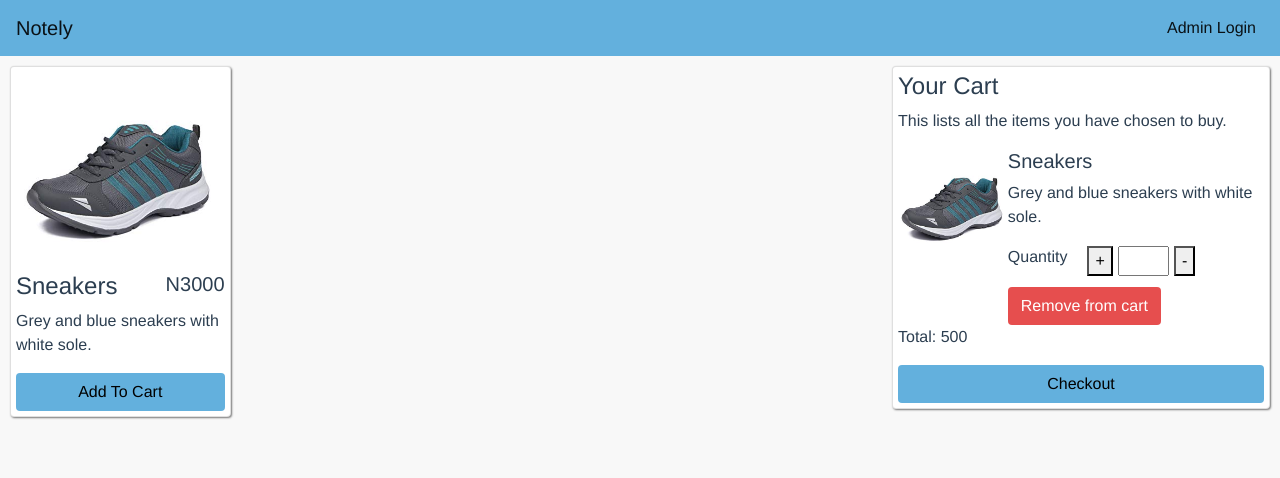
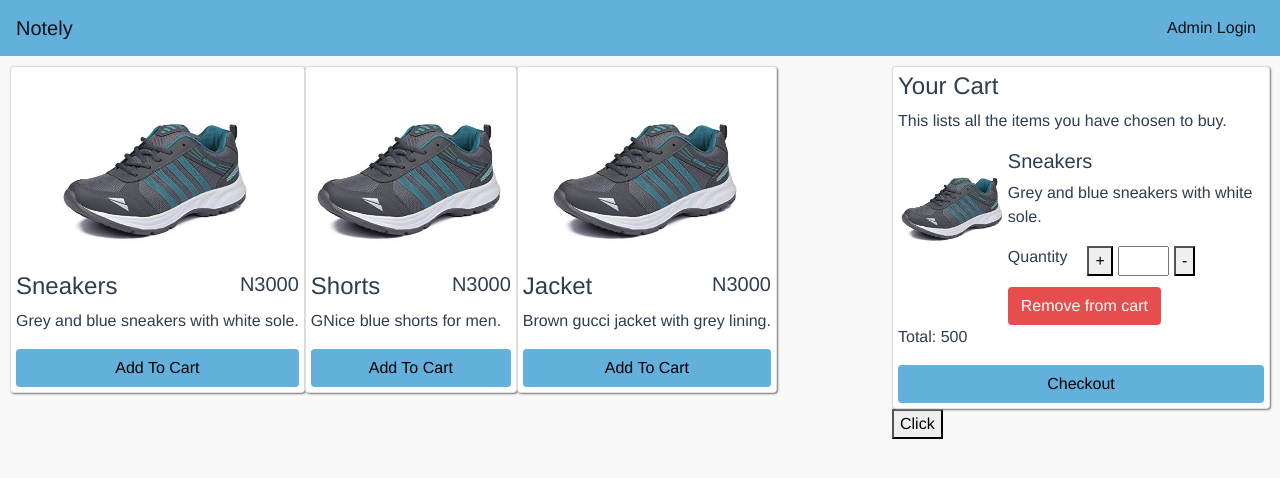
Before and after one commit to georgeben/Using-Vuex-for-state-management, a Vue app: page / in a window 1280 px wide. Shown: the top 478 px of the page. Built offline with nearby package versions, Linux system fonts and the light colour scheme.

Commit message:
Created mock api. Fetched and displayed data from mock API

```diff
--- /dev/null
+++ b/src/api/shop.js
@@ -0,0 +1,42 @@
+/*Mock API */
+
+const products = [
+    {
+        id: 1,
+        name: 'Sneakers',
+        description: 'Grey and blue sneakers with white sole.',
+        price: 3000,
+    },
+    {
+        id: 2,
+        name: 'Shorts',
+        description: 'GNice blue shorts for men.',
+        price: 3000,
+    },
+    {
+        id: 3,
+        name: 'Jacket',
+        description: 'Brown gucci jacket with grey lining.',
+        price: 3000,
+    }
+];
+
+export default {
+    getAllProducts(){
+        return products;
+    },
+
+    addNewProduct({name, description, price}){
+        last_id = products[-1].id;
+        products.push({
+            id: ++last_id,
+            name,
+            description,
+            price,
+        })
+    },
+
+    removeProduct(id){
+        products = products.reduce((product) => product.id !== id);
+    }
+}
--- a/src/components/ProductItem.vue
+++ b/src/components/ProductItem.vue
@@ -2,10 +2,10 @@
     <div class="product-item card">
         <img src="../assets/shoe.jpg" alt="Failed to load image">
         <div class="title">
-            <h4>Sneakers</h4>
-            <h5>N3000</h5>
+            <h4>{{product.name}}</h4>
+            <h5>N{{product.price}}</h5>
         </div>
-        <p>Grey and blue sneakers with white sole.</p>
+        <p>{{product.description}}</p>
         <button class="btn">Add To Cart</button>
     </div>
 </template>
@@ -13,11 +13,12 @@
 <script>
 export default {
     name: 'ProductItem',
+    props: ['product']
 }
 </script>
 <style scoped>
 
-.product-item{
+/* .product-item{
     width: 25%;
 }
 
@@ -30,7 +31,7 @@ export default {
 .title{
     display: flex;
     justify-content: space-between;
-}
+} */
 
 button{
     background-color: rgb(99, 176, 221);
--- a/src/store/store.js
+++ b/src/store/store.js
@@ -1,17 +1,23 @@
 import Vue from 'vue';
 import Vuex from 'vuex';
+import shop from '../api/shop';
 
 Vue.use(Vuex);
 
 const store = new Vuex.Store({
     state: {
-
+        products: [],
     },
     mutations: {
-
+        addProducts: (state, products) => {
+            state.products = products;
+        }
     },
     actions: {
-
+        getAllProducts: (context) => {
+            let products = shop.getAllProducts();
+            context.commit('addProducts', products);
+        }
     },
     getters: {
 
--- a/src/views/Home.vue
+++ b/src/views/Home.vue
@@ -1,11 +1,15 @@
 <template>
   <div class="home">
     <section class="products" >
-      <ProductItem />
+      <div v-for="product in products" v-bind:key="product.id">
+        <ProductItem class="product-item" v-bind:product="product" />
+      </div>
     </section>
 
     <section class="cart">
       <ShoppingCart />
+
+      <button @click="show">Click</button>
     </section>
 
   </div>
@@ -14,13 +18,28 @@
 <script>
 import ProductItem from '../components/ProductItem.vue';
 import ShoppingCart from '../components/ShoppingCart.vue';
+import shop from '../api/shop';
 
 export default {
   name: 'home',
+  methods: {
+    show(){
+      console.log(this.products)
+    }
+  },
   components: {
     ProductItem,
     ShoppingCart,
   },
+  created(){
+    // console.log(shop)
+    this.$store.dispatch('getAllProducts');
+  },
+  computed: {
+    products(){
+      return this.$store.state.products
+    }
+  }
 }
 </script>
 
@@ -33,6 +52,9 @@ export default {
 
 .products{
   width: 70%;
+  display: flex;
+  flex-wrap: wrap;
+  flex-direction: row;
 }
 
 .cart{
@@ -44,4 +66,19 @@ export default {
   box-shadow: 1px 1px 2px #777;
   padding: 5px;
 }
+
+.product-item{
+    width: 100%;
+}
+
+.product-item img{
+    width: 200px;
+    display: block;
+    margin: auto;
+}
+
+.title{
+    display: flex;
+    justify-content: space-between;
+}
 </style>
```
